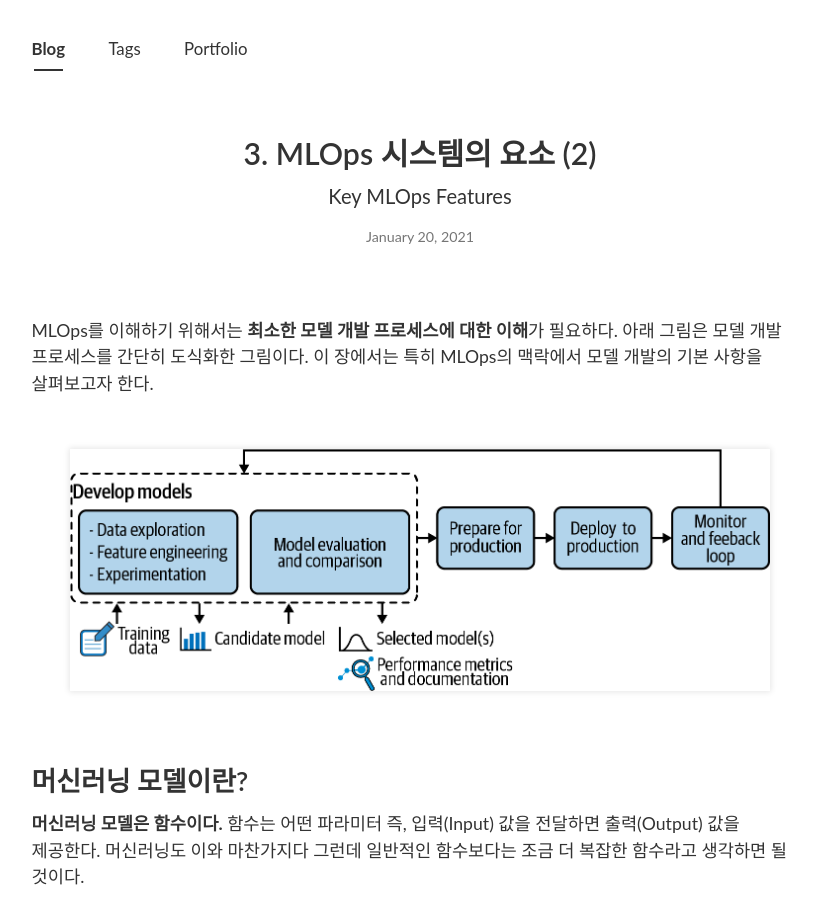
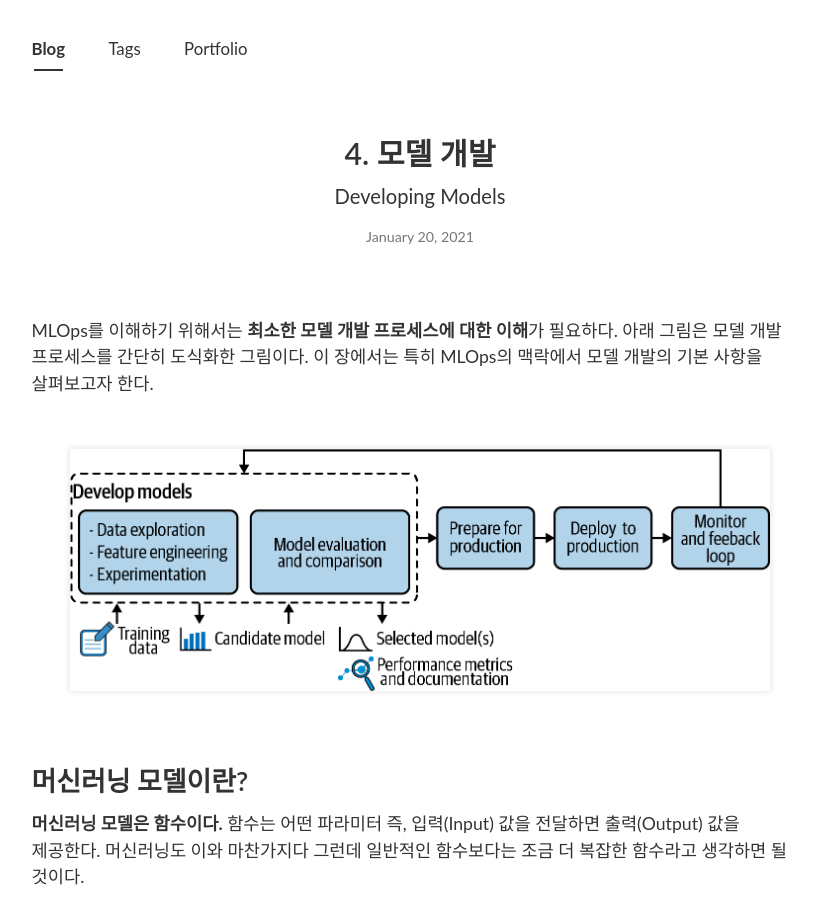
Before and after one commit to PEBpung/PEBpung.github.io, a Jekyll site: the page built from _posts/2021-01-20-MLOps-4.md, in a window 1280 px wide and 900 px high. Shown: the whole window, without its empty margins (220-1036 px from the left). Built offline with Jekyll 4.4.1, drawn with Linux system fonts in a browser that asks for light colours; nearby versions of some CDN libraries; some web fonts are replaced; comment, search, counter and statistics services are not loaded; some of the changed text lies outside the part shown.

Commit message:
[post] mlops4

```diff
--- a/_posts/2021-01-20-MLOps-4.md
+++ b/_posts/2021-01-20-MLOps-4.md
@@ -1,7 +1,7 @@
 ---
 layout: post
-title: "3. MLOps 시스템의 요소 (2)"
-subtitle : Key MLOps Features
+title: "4. 모델 개발"
+subtitle : Developing Models
 tags: [MLOps]
 categories: MLOps
 author: Kimin Park
@@ -19,11 +19,13 @@
 ## 머신러닝 모델이란?
 
 **머신러닝 모델은 함수이다.** 함수는 어떤 파라미터 즉, 입력(Input) 값을 전달하면 출력(Output) 값을 제공한다. 머신러닝도 이와 마찬가지다 그런데 일반적인 함수보다는 조금 더 복잡한 함수라고 생각하면 될 것이다.
+
 <br>
 
 ### 필수 구성 요소
 
 머신러닝 모델을 구축하려면 많은 구성 요소가 필요하다. 그 중 대표적인 요소에 대해 살펴보겠다.
+
 <br>
 
 - `학습 데이터`
@@ -41,11 +43,13 @@
 - `하이퍼 파라미터`
 
     모델링할 때 사용자가 직접 세팅해주는 값이다. 예를 들어 Decision tree 모델에서 트리의 깊이를 조절할 수 있는 하이퍼 파라미터가 존재한다.
+
 <br>
 
 ### 대표적인 ML 알고리즘
 
 파이썬의 유명한 머신러닝 라이브러리인 사이킷런의 알고리즘 cheat-sheet를 보면 머신러닝 알고리즘의 큰 분류를 엿볼 수 있다. 여기에서는 **회귀 분석**(Regression), **분류**(Classification), **군집**(Clustering), **차원감소**(Dimensionality Reduction)으로 크게 구분하고 있다.
+
 <br>
 
 <center><img src='/assets/img/2021-01-20/mlops-4/Untitled%201.png' width='600'></center>
@@ -55,7 +59,9 @@
 ## 데이터 탐색
 
 데이터 사이언티스트는 모델 학습을 위한 데이터를 선택할 때 먼저 **데이터를 탐색**해야된다. 아무리 좋은 알고리즘이라도 데이터가 부적합 하다면 여러가지 문제가 발생할 수 있다. 효과적인 데이터을 고르기 위한 단계는 다음과 같다.
+
 <br>
+
 - 데이터 수집 방법과 어떤 가설이 세웠는지 **문서화**한다.
 - 데이터 **통계 요약**을 살펴본다. 누락된 값이 있는지? 각 열의 도메인은 무엇인지?
 - 데이터 **분포**를 자세히 살펴본다.
@@ -70,61 +76,72 @@
 
 사람은 데이터를 보고 직관적으로 판단할 수 있지만, 컴퓨터는 그렇지 못하다. 그래서 초기 데이터로부터 특징을 가공하여 모델에게 **유용한 변수로 만들어주는 과정**이 필요하다. Raw 데이터를 그대로 사용하는 것 보다 합리적인 가설을 통해 변수를 변형한다면 유의미한 결과를 도출할 수 있다. 다음은 피처 엔지니어링 방법의 예를 보여주고 있다.
 <br>
+
 - `파생변수`
 
     기존의 정보에서 새로운 정보를 추론한다.
 
-    예) 이 날짜는 무슨 요일인가?
+        예) 이 날짜는 무슨 요일인가?
 
 - `외부변수`
 
     새로운 외부 정보를 추가한다.
 
-    예) 이 날짜의 날씨는 어땠는가?
+        예) 이 날짜의 날씨는 어땠는가?
 
 - `인코딩`
 
     동일한 정보를 다르게 제시한다.
 
-    예) 요일 또는 주중과 주말 분리
+        예) 요일 또는 주중과 주말 분리
 
 - `교차변수`
 
     서로 다른 기능을 연결한다.
 
-    예) 날짜와 시간을 연결해서 평일-밤과 같은 정보를 생성.
+        예) 날짜와 시간을 연결해서 평일-밤과 같은 정보를 생성.
+
 <br>
+
 ### 피쳐 선택이 MLOps에 미치는 영향
 
 피처 엔지니어링을 마쳤다면 **피처 선택을 어떻게** 해야되는 지에 대한 문제 남아있다. 많은 피처를 추가하면 정확한 모델이 생성되지만, MLOps에 많은 영향을 끼칠 수 있다.
+
+<br>
 
 - 모델을 계산하는 데 많은 시간과 비용이 소모된다.
 - 피처가 많아지면 더 많은 유지 보수가 필요하다.
 - 일부 안정성 손실을 발생 시킨다.
 - 개인 정보 문제가 발생할 수 있다.
+-
 <br>
+
 ## 모델 실험
 
 피처 선택까지 완료되었다면 이제 모델을 만들고 **많은 실험을 통해 성능을 높여야한다**. 예를 들면 알고리즘 내부의 하이퍼 파라미터를 튜닝하는 일이 있다. 더 나아가서 모델 개선을 위한 최선의 솔루션을 찾기 위해 다양한 모델을 실험한다. 실험 목표는 다음과 같다.
+
 <br>
+
 - 선택된 모델이 얼마나 유용한지 평가한다.
 - 최적의 모델링 매개 변수 (알고리즘, 하이퍼 파라미터, 전처리 등)을 찾는다.
 - 특정 항목에 대한 편향, 일반화 사이의 절충안을 정한다.
 - 모델 개선과 계산 비용 사이의 균형을 찾는다.
 
 <br>
+
 <center><img src='/assets/img/2021-01-20/mlops-4/Untitled%202.png' width='600'></center>
+<center>[A brief history of AutoML platforms.]</center>
+<br>
+
+
+위의 실험을 모두 진행하면 시간이 매우 많이 든다. 하지만 다행히도 모든 작업을 자동화 할 수 있는 플랫폼이 존재한다. AWS, GCP, Azure 등 머신러닝 클라우드에서 자동화된 AutoML을 활용한다면 효율적인 실험을 할 수 있을 것이다.
 
 <br>
 
-
-A brief history of AutoML platforms.
-
-위의 실험을 모두 진행하면 시간이 매우 많이 든다. 하지만 다행히도 모든 작업을 자동화 할 수 있는 플랫폼이 존재한다. AWS, GCP, Azure 등 머신러닝 클라우드에서 자동화된 AutoML을 활용한다면 효율적인 실험을 할 수 있을 것이다.
-<br>
 ## 모델 평가 및 비교
 
 <br>
+
 <center><img src='/assets/img/2021-01-20/mlops-4/Untitled%203.png' width='600'></center>
 
 <br>
@@ -159,9 +176,13 @@
 - `Mean Squared Error`
 
     오차의 제곱에 대해 평균을 취한 것이다. 작을 수록 원본과의 오차가 적다.
+
 <br>
+
 또한 검증 방법 또한 중요한 요소가 될 수 있다. 일반적으로 고정적인 training set을 사용하여 평가를 하는 경우 학습 데이터에 과적합 될 수가 있다. 그렇기 때문에 Validation set를 사용하여 모델의 성능을 검증하는 단계도 필요하다. 검증 방법의 대표적인 예는 다음과 같다.
+
 <br>
+
 - `holdout cross validation`
 
     데이터셋을 train과 validation으로 나누어 사용하는 방법. 보통 8:2로 나누어 사용.
@@ -173,6 +194,7 @@
 - `Leave-p-out cross validation`
 
     데이터 셋에서 p개의 데이터를 추출하고 남은 데이터를 validation set으로 사용하는 방법.
+
 <br>
 
 ## 버전관리 및 재현성
```
